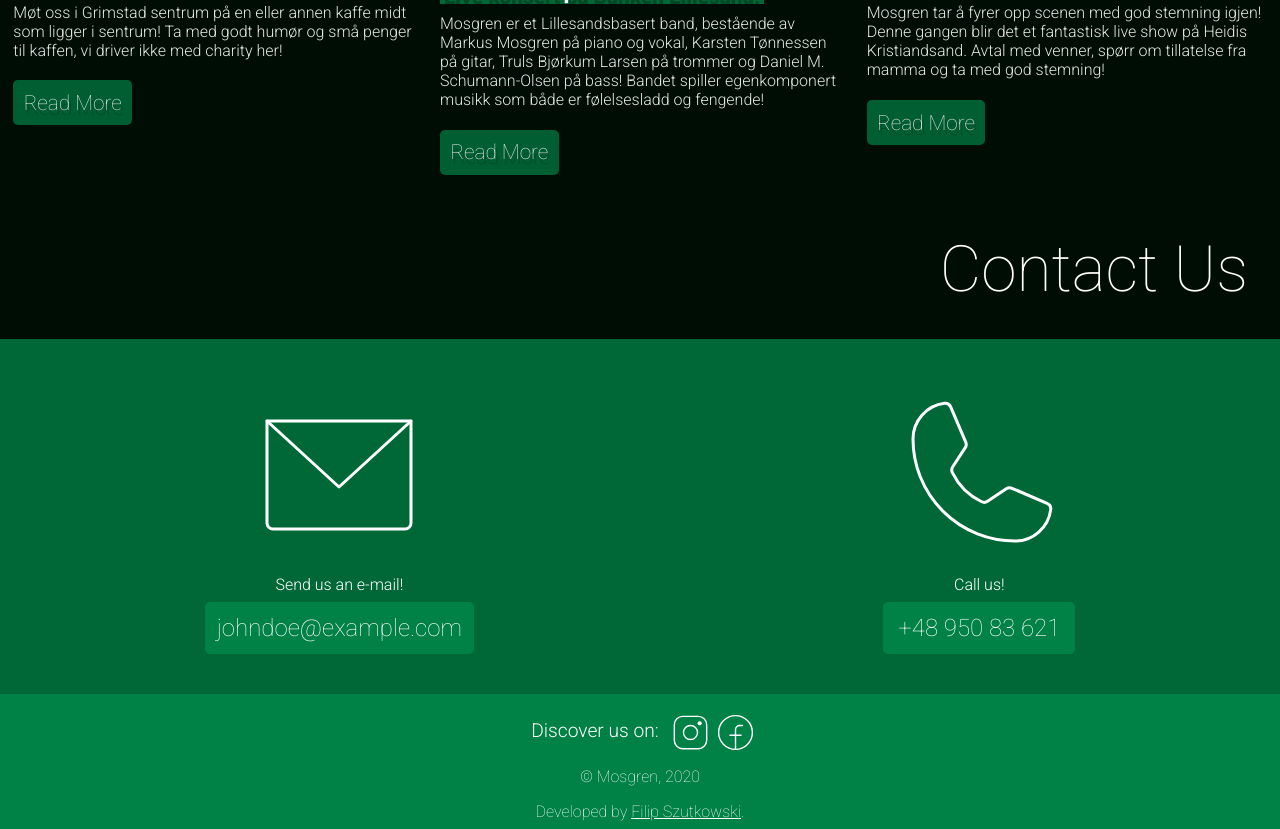
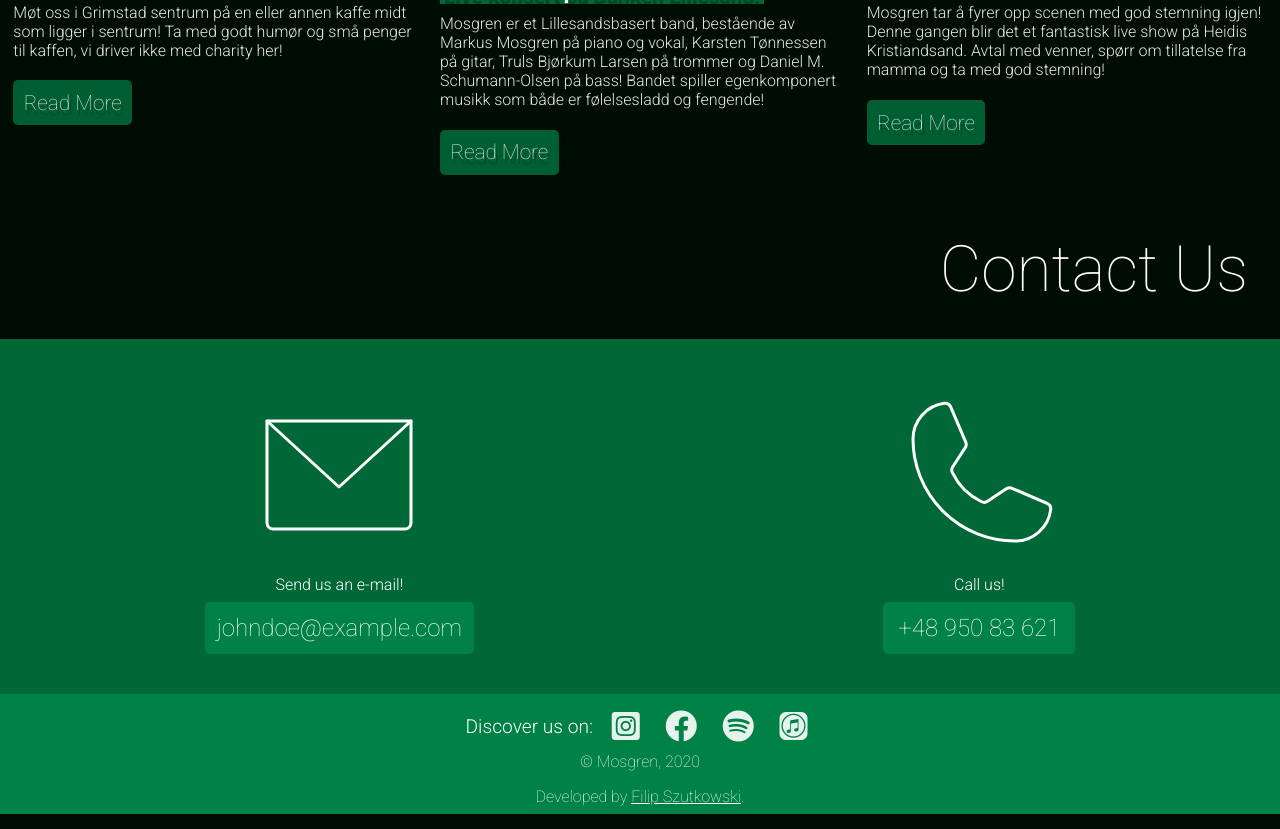
Before and after one commit to FilipSzutkowski/Mosgren, an Eleventy site: page index.md in a window 1280 px wide. Shown: the part 1427-2256 px from the top of the page. Built offline with nearby package versions, Linux system fonts and the light colour scheme; Eleventy itself is replaced by a stand-in of ours; files that its build step writes are made by us from their sources.

Commit message:
Responsivness

```diff
--- /dev/null
+++ b/_data/social.json
@@ -0,0 +1,22 @@
+[
+  {
+    "name": "instagram",
+    "iconClass": "fab fa-instagram-square",
+    "url": "#"
+  },
+  {
+    "name": "facebook",
+    "iconClass": "fab fa-facebook",
+    "url": "#"
+  },
+  {
+    "name": "spotify",
+    "iconClass": "fab fa-spotify",
+    "url": "#"
+  },
+  {
+    "name": "itunes",
+    "iconClass": "fab fa-itunes",
+    "url": "#"
+  }
+]
--- a/_layouts/base.njk
+++ b/_layouts/base.njk
@@ -7,6 +7,9 @@ sideTitle: 'Mosgren - Official Site'
   <head>
     <meta charset="UTF-8" />
     <meta name="viewport" content="width=device-width, initial-scale=1.0" />
+    <meta name="description" content="Mosgren is a norwegian band based from
+    Lillesand, Norway. Get to know or contact Mosgren here! Listen to the newest
+    song Jericho on Spotify, iTunes or YouTube!"">
     <link rel="stylesheet" href="/assets/styles/style.css" type="text/css" />
     <link
       href="https://fonts.googleapis.com/css2?family=Roboto:wght@100;300;900&display=swap"
@@ -26,78 +29,11 @@ sideTitle: 'Mosgren - Official Site'
     <footer>
       <section class="socials">
         <p>Discover us on:</p>
-        <a href="#insta"
-          ><svg
-            xmlns="http://www.w3.org/2000/svg"
-            width="45"
-            height="45"
-            fill="#ffffff"
-            viewBox="0 0 256 256"
-          >
-            <rect width="256" height="256" fill="none"></rect>
-            <circle
-              cx="128"
-              cy="128"
-              r="40"
-              fill="none"
-              stroke="#ffffff"
-              stroke-miterlimit="10"
-              stroke-width="8"
-            ></circle>
-            <rect
-              x="36"
-              y="36"
-              width="184"
-              height="184"
-              rx="48"
-              stroke-width="8"
-              stroke="#ffffff"
-              stroke-linecap="round"
-              stroke-linejoin="round"
-              fill="none"
-            ></rect>
-            <circle cx="180" cy="76" r="12"></circle></svg
+        {%- for item in social -%}
+        <a href="{{ item.url }}" target="_blank"
+          ><i class="{{ item.iconClass }}"></i
         ></a>
-
-        <a href="#fb"
-          ><svg
-            xmlns="http://www.w3.org/2000/svg"
-            width="45"
-            height="45"
-            fill="#ffffff"
-            viewBox="0 0 256 256"
-          >
-            <rect width="256" height="256" fill="none"></rect>
-            <circle
-              cx="128"
-              cy="128"
-              r="96"
-              fill="none"
-              stroke="#ffffff"
-              stroke-linecap="round"
-              stroke-linejoin="round"
-              stroke-width="8"
-            ></circle>
-            <path
-              d="M168,88.00094H152a24,24,0,0,0-24,24v112"
-              fill="none"
-              stroke="#ffffff"
-              stroke-linecap="round"
-              stroke-linejoin="round"
-              stroke-width="8"
-            ></path>
-            <line
-              x1="96"
-              y1="144.00094"
-              x2="160"
-              y2="144.00094"
-              fill="none"
-              stroke="#ffffff"
-              stroke-linecap="round"
-              stroke-linejoin="round"
-              stroke-width="8"
-            ></line></svg
-        ></a>
+        {%- endfor -%}
       </section>
       <p>&copy; Mosgren, 2020</p>
       <p>
--- a/assets/styles/style.css
+++ b/assets/styles/style.css
@@ -67,16 +67,9 @@ nav {
   fill: white;
 }
 
-.eventsNav {
-  margin-right: 2em;
-}
-
+.eventsNav,
 .contactNav {
   margin-right: 2em;
-}
-
-.eventsNav,
-.contactNav {
   text-decoration: none;
   color: white;
   font-weight: 100;
@@ -283,6 +276,25 @@ footer a {
 .socials p {
   font-size: 120%;
   font-weight: 300;
+  padding: 0.3em;
+}
+
+.socials i {
+  display: inline;
+  font-size: 200%;
+  opacity: 90%;
+  padding: 0.4em;
+}
+
+.socials a {
+  text-decoration: none;
+  transition: all 0.2s ease-out;
+}
+
+.socials a:hover,
+.socials a:focus,
+.socials a:active {
+  transform: scale(1.1);
 }
 
 /* Responsivness */
@@ -294,6 +306,27 @@ footer a {
 }
 
 @media screen and (max-width: 1024px) {
+  nav {
+    padding-bottom: 0.5em;
+    padding-top: 0.5em;
+  }
+
+  .navbarLogo {
+    padding-left: 0rem;
+    min-width: 80px;
+  }
+
+  .eventsNav,
+  .contactNav {
+    margin-right: 1em;
+    padding: 0.5em 0.3em;
+    font-size: 1.1em;
+  }
+
+  .eventsNav {
+    margin-right: 0em;
+  }
+
   .landingSection {
     background-position: 20%;
   }
@@ -303,6 +336,11 @@ footer a {
     top: 5em;
     right: 0em;
   }
+
+  .upcomingEventsHeader {
+    font-size: 3em;
+  }
+
   .upcomingEventsBtn,
   .contactUsBtn {
     font-size: 1.8em;
@@ -320,10 +358,23 @@ footer a {
   .logoNoBackground {
     width: 80%;
     padding-bottom: 30em;
+    opacity: 0;
   }
 
   .events {
     grid-template-columns: 1fr;
+  }
+
+  .eventCard {
+    padding-top: 4em;
+  }
+
+  .eventCard:first-child {
+    padding-top: 1em;
+  }
+
+  .contactUsWrapper {
+    flex-direction: column;
   }
 
   @media screen and (max-height: 800px) {
```
